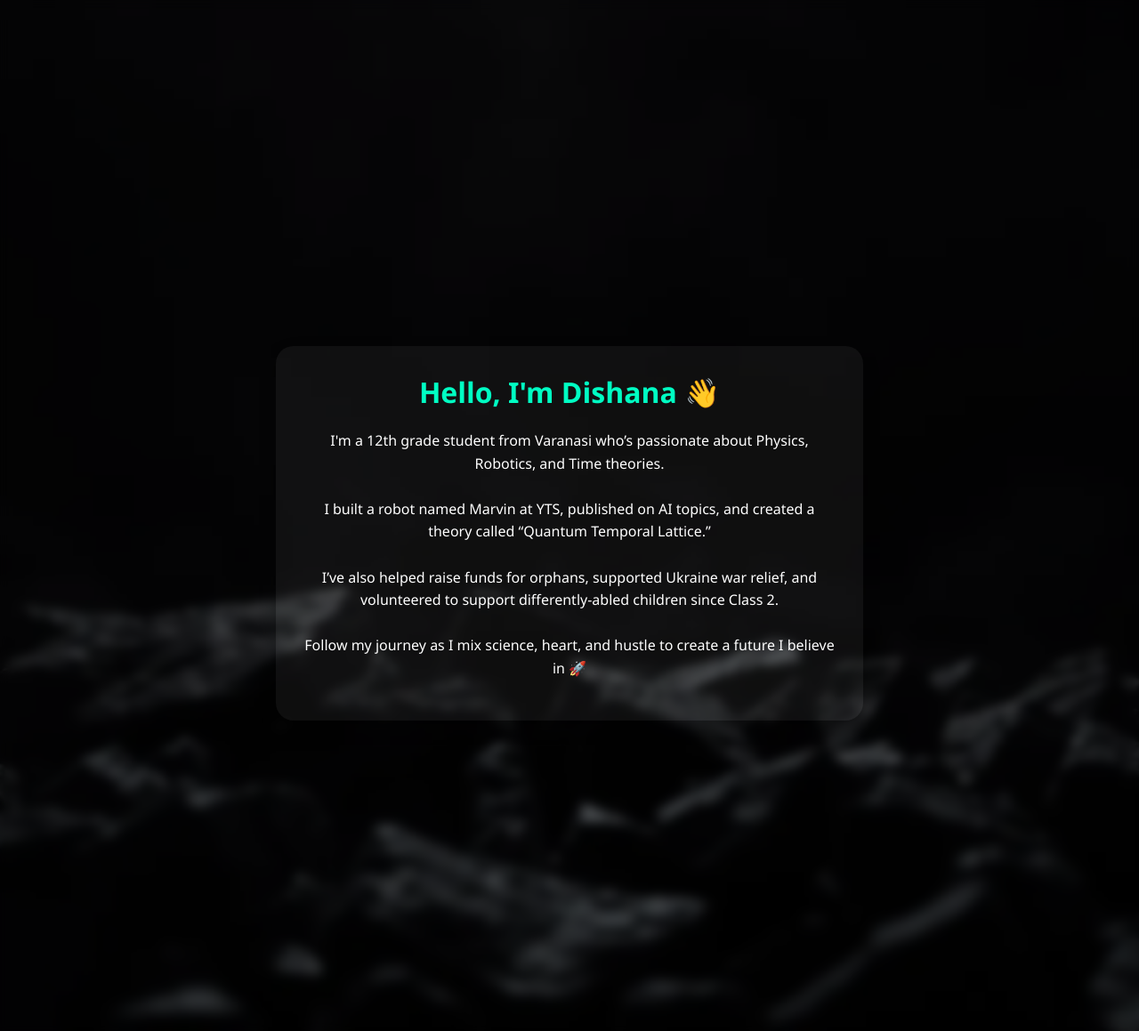
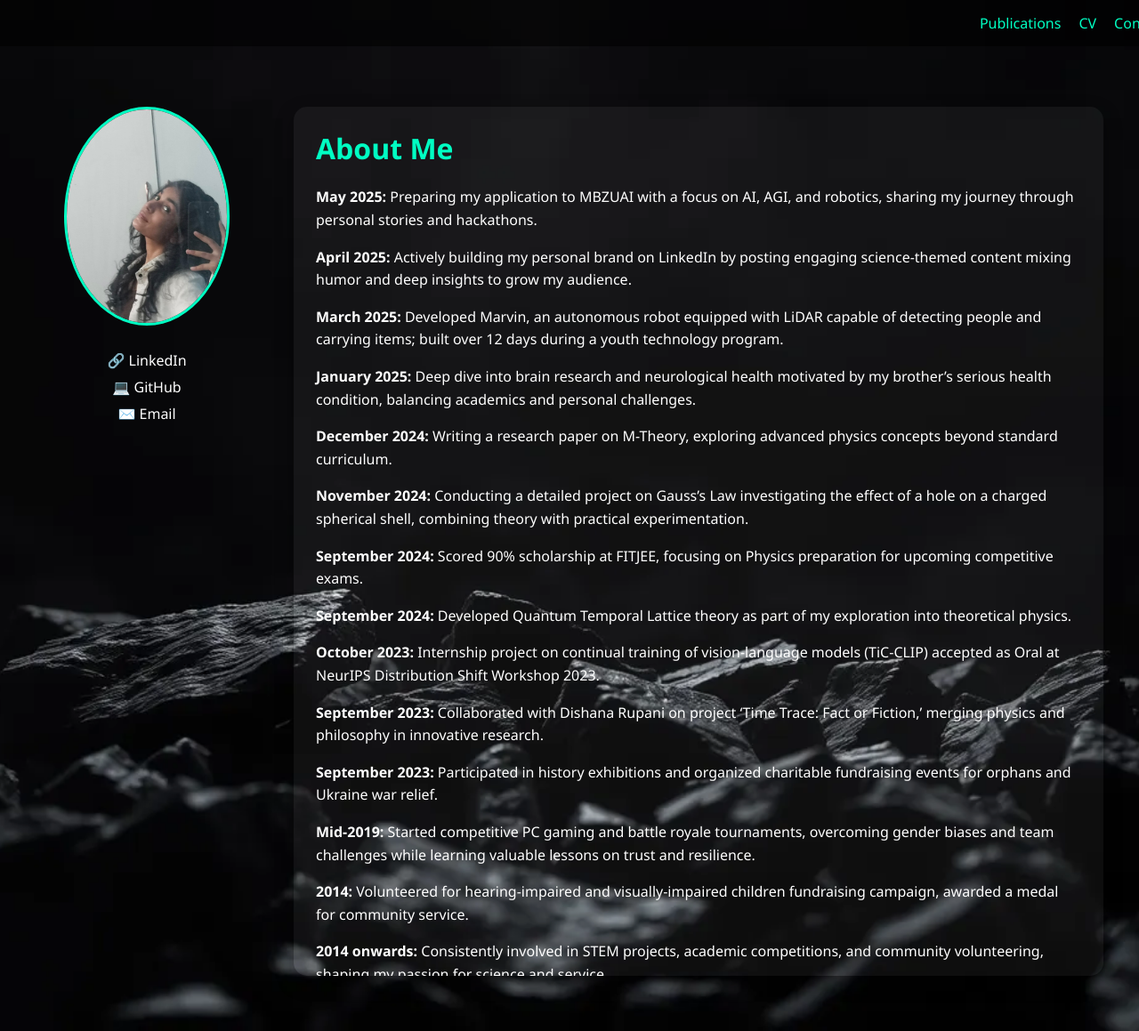
Before and after one commit to dishana11/dishana11.github.io, a Jekyll site: the page built from index.md, in a window 1280 px wide. Shown: the whole page at 89% size. Built offline with Jekyll 4.4.1, drawn with Linux system fonts in a browser that asks for light colours.

Commit message:
Update index.md

```diff
--- a/index.md
+++ b/index.md
@@ -4,64 +4,127 @@ layout: default
 ---
 
 <style>
-  html, body {
-    height: 100%;
+  body {
     margin: 0;
+    padding: 0;
     font-family: 'Segoe UI', Tahoma, Geneva, Verdana, sans-serif;
     background: url('/assets/my-background.jpg') no-repeat center center fixed;
     background-size: cover;
-    overflow: auto;
     color: #fff;
   }
 
-  .container {
+  .navbar {
+    width: 100%;
+    padding: 15px 30px;
+    background-color: rgba(0, 0, 0, 0.6);
     display: flex;
-    flex-direction: column;
-    align-items: center;
-    justify-content: center;
-    min-height: 100vh;
-    padding: 20px;
-    backdrop-filter: blur(6px);
-    background-color: rgba(0, 0, 0, 0.5);
+    justify-content: flex-end;
+    gap: 20px;
+    font-size: 16px;
+    position: fixed;
+    top: 0;
+    z-index: 10;
+  }
+
+  .navbar a {
+    color: #00ffc3;
+    text-decoration: none;
+  }
+
+  .main-container {
+    display: flex;
+    padding: 120px 40px 40px;
+    gap: 40px;
+  }
+
+  .sidebar {
+    width: 250px;
+    text-align: center;
+  }
+
+  .sidebar img {
+    width: 180px;
+    border-radius: 50%;
+    margin-bottom: 15px;
+    border: 3px solid #00ffc3;
+  }
+
+  .social-links a {
+    display: block;
+    color: #fff;
+    text-decoration: none;
+    margin: 8px 0;
+    font-size: 16px;
   }
 
   .about-box {
-    max-width: 600px;
-    width: 90%;
-    padding: 30px;
+    flex: 1;
+    max-height: 80vh;
+    overflow-y: auto;
     background-color: rgba(255, 255, 255, 0.05);
-    border-radius: 20px;
-    box-shadow: 0 8px 20px rgba(0, 0, 0, 0.3);
-    text-align: center;
-    overflow-y: auto;
+    border-radius: 15px;
+    padding: 25px;
+    box-shadow: 0 8px 20px rgba(0, 0, 0, 0.4);
   }
 
-  h1, h2 {
+  .about-box h1 {
+    color: #00ffc3;
     margin-top: 0;
-    color: #00ffc3;
   }
 
-  p {
+  .about-box p {
     line-height: 1.6;
   }
 
-  @media (max-width: 600px) {
+  @media (max-width: 768px) {
+    .main-container {
+      flex-direction: column;
+      padding: 100px 20px;
+      align-items: center;
+    }
+
+    .sidebar {
+      width: 100%;
+    }
+
     .about-box {
-      padding: 20px;
-      max-width: 95vw;
-      max-height: 80vh;
+      width: 100%;
+      max-height: none;
     }
   }
 </style>
 
-<div class="container">
+<div class="navbar">
+  <a href="#">Publications</a>
+  <a href="#">CV</a>
+  <a href="#">Contact</a>
+</div>
+
+<div class="main-container">
+  <div class="sidebar">
+    <img src="/assets/images/avatar.jpg" alt="Your Profile Picture">
+    <div class="social-links">
+      <a href="https://linkedin.com/in/yourusername" target="_blank">🔗 LinkedIn</a>
+      <a href="https://github.com/yourusername" target="_blank">💻 GitHub</a>
+      <a href="mailto:youremail@example.com">✉️ Email</a>
+    </div>
+  </div>
+
   <div class="about-box">
-    <h1>Hello, I'm Dishana 👋</h1>
-    <p>
-      I'm a 12th grade student from Varanasi who’s passionate about Physics, Robotics, and Time theories.<br><br>
-      I built a robot named Marvin at YTS, published on AI topics, and created a theory called “Quantum Temporal Lattice.”<br><br>
-      I’ve also helped raise funds for orphans, supported Ukraine war relief, and volunteered to support differently-abled children since Class 2.<br><br>
-      Follow my journey as I mix science, heart, and hustle to create a future I believe in 🚀
-    </p>
+    <h1>About Me</h1>
+    <p><strong>May 2025:</strong> Preparing my application to MBZUAI with a focus on AI, AGI, and robotics, sharing my journey through personal stories and hackathons.</p>
+    <p><strong>April 2025:</strong> Actively building my personal brand on LinkedIn by posting engaging science-themed content mixing humor and deep insights to grow my audience.</p>
+    <p><strong>March 2025:</strong> Developed Marvin, an autonomous robot equipped with LiDAR capable of detecting people and carrying items; built over 12 days during a youth technology program.</p>
+    <p><strong>January 2025:</strong> Deep dive into brain research and neurological health motivated by my brother’s serious health condition, balancing academics and personal challenges.</p>
+    <p><strong>December 2024:</strong> Writing a research paper on M-Theory, exploring advanced physics concepts beyond standard curriculum.</p>
+    <p><strong>November 2024:</strong> Conducting a detailed project on Gauss’s Law investigating the effect of a hole on a charged spherical shell, combining theory with practical experimentation.</p>
+    <p><strong>September 2024:</strong> Scored 90% scholarship at FITJEE, focusing on Physics preparation for upcoming competitive exams.</p>
+    <p><strong>September 2024:</strong> Developed Quantum Temporal Lattice theory as part of my exploration into theoretical physics.</p>
+    <p><strong>October 2023:</strong> Internship project on continual training of vision-language models (TiC-CLIP) accepted as Oral at NeurIPS Distribution Shift Workshop 2023.</p>
+    <p><strong>September 2023:</strong> Collaborated with Dishana Rupani on project ‘Time Trace: Fact or Fiction,’ merging physics and philosophy in innovative research.</p>
+    <p><strong>September 2023:</strong> Participated in history exhibitions and organized charitable fundraising events for orphans and Ukraine war relief.</p>
+    <p><strong>Mid-2019:</strong> Started competitive PC gaming and battle royale tournaments, overcoming gender biases and team challenges while learning valuable lessons on trust and resilience.</p>
+    <p><strong>2014:</strong> Volunteered for hearing-impaired and visually-impaired children fundraising campaign, awarded a medal for community service.</p>
+    <p><strong>2014 onwards:</strong> Consistently involved in STEM projects, academic competitions, and community volunteering, shaping my passion for science and service.</p>
   </div>
 </div>
```
